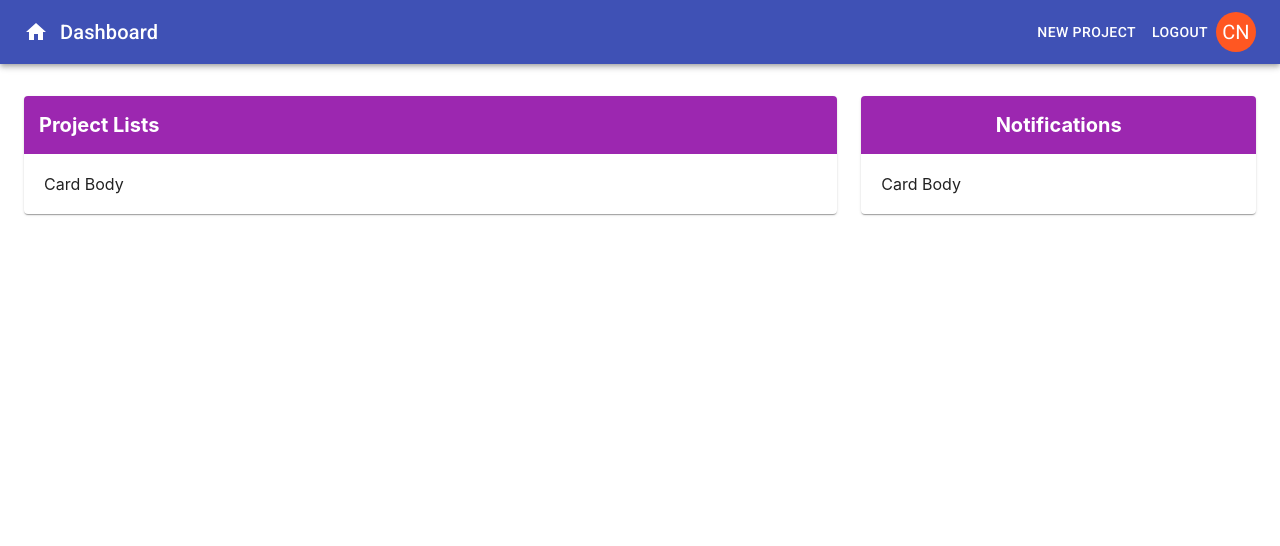
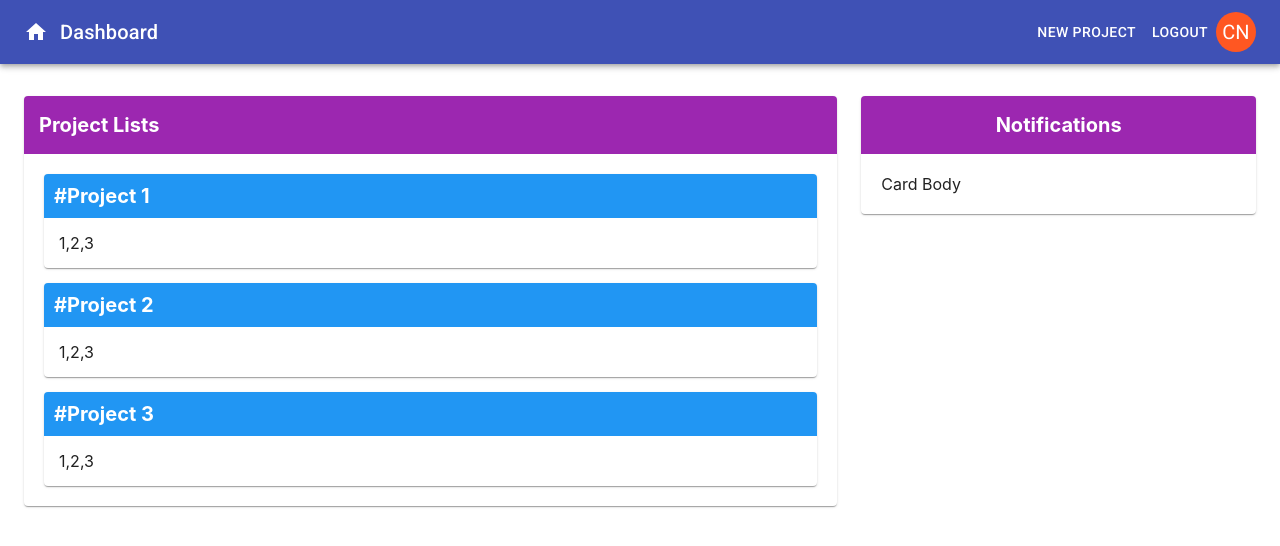
Before and after one commit to Chethan-170/react-firebase, a React (Create React App) app: page / in a window 1280 px wide. Shown: the top 546 px of the page. Built offline with nearby package versions, Linux system fonts and the light colour scheme.

Commit message:
Features updated

```diff
--- a/src/App.js
+++ b/src/App.js
@@ -1,11 +1,16 @@
 import NavBar from './components/layout/NavBar';
 import DashBoard from './components/dashboard/DashBoard';
-function App() {
+import { BrowserRouter, Route, Switch } from 'react-router-dom';
+import ProjectDetails from './components/projects/ProjectDetails';
+
+export default function App() {
   return (
-    <div>
-       <NavBar/>
-       <DashBoard/>
-    </div>
+    <BrowserRouter>
+      <NavBar/>
+      <Switch>
+        <Route exact path="/" component={DashBoard}/>
+        <Route path="/project/:id" component={ProjectDetails}/>
+      </Switch>
+    </BrowserRouter>
   );
 }
-export default App;
--- a/src/Style.js
+++ b/src/Style.js
@@ -16,6 +16,20 @@ const myStyle = makeStyles((theme)=>({
     },
     cardBody:{
         margin: '20px'
+    },
+    cardFooter:{
+        margin: '20px'
+    },
+    cardTitleSecondary:{
+        padding: '10px',
+        margin: 0,
+        backgroundColor: '#2196f3',
+        color: 'white',
+        fontSize: '20px',
+        fontWeight: 'bold'
+    },
+    cardBodySecondary:{
+        margin: '15px'
     }
 }));
 export default myStyle;
--- a/src/components/dashboard/DashBoard.js
+++ b/src/components/dashboard/DashBoard.js
@@ -1,7 +1,6 @@
 import { Container,Grid } from '@material-ui/core';
-import { Card,CardContent } from '@material-ui/core';
-import { makeStyles } from '@material-ui/core/styles';
 import myStyle from '../../Style';
+import ProjectList from '../projects/ProjectList';
 import Notifications from './Notifications';
 
 const DashBoard = ()=>{
@@ -10,12 +9,7 @@ const DashBoard = ()=>{
         <Container>
             <Grid container spacing={3} className={classes.container}>
                 <Grid item className={classes.gridItem} lg={8} md={12}>
-                    <Card>
-                        <CardContent style={{padding:'0'}}>
-                            <div className={classes.cardTitle}>Project Lists</div>
-                            <div className={classes.cardBody}>Card Body</div>
-                        </CardContent>
-                    </Card>
+                    <ProjectList/>
                 </Grid>
                 <Grid item className={classes.gridItem} lg={4} md={12}>
                     <Notifications/>
--- a/src/components/layout/NavBar.js
+++ b/src/components/layout/NavBar.js
@@ -7,6 +7,7 @@ import IconButton from '@material-ui/core/IconButton';
 import SvgIcon from '@material-ui/core/SvgIcon';
 import SignInLinks from './SignInLinks';
 import SignOutLinks from './SignOutLinks';
+import { withRouter } from 'react-router';
 
 const useStyles = makeStyles((theme) => ({
   root: {
@@ -17,7 +18,7 @@ const useStyles = makeStyles((theme) => ({
   }
 }));
 
-export default function NavBar() {
+function NavBar(props) {
   const classes = useStyles();
   return (
     <div className={classes.root}>
@@ -38,3 +39,4 @@ export default function NavBar() {
     </div>
   );
 }
+export default withRouter(NavBar);
--- /dev/null
+++ b/src/components/projects/ProjectDetails.js
@@ -0,0 +1,24 @@
+import { Card,CardContent } from '@material-ui/core';
+import Typography from '@material-ui/core/Typography';
+import myStyle from '../../Style';
+const ProjectDetails = (props)=>{
+    console.log(props);
+    const id = props.match.params.id;
+    const classes = myStyle();
+    return(
+        <Card variant="outlined" style={{margin: 30}}>
+            <CardContent style={{padding:'0'}}>
+                <Typography variant="h5" component="h2" className={classes.cardTitle}>
+                    #Project {id}
+                </Typography>
+                <Typography variant="h6" component="p" className={classes.cardBody}>
+                    well meaning and kindly.gggggggggggggggggggggg
+                </Typography>
+                <Typography variant="button" component="p" className={classes.cardFooter}>
+                   Posted by Chethan N <br/> 10th April, 11am
+                </Typography>
+            </CardContent>
+      </Card>
+    )
+}
+export default ProjectDetails;
--- a/src/components/projects/ProjectList.js
+++ b/src/components/projects/ProjectList.js
@@ -0,0 +1,20 @@
+import Card from '@material-ui/core/Card';
+import CardContent from '@material-ui/core/CardContent';
+import myStyle from '../../Style';
+import ProjectSummary from './ProjectSummary';
+const ProjectList = ()=>{
+    const classes = myStyle();
+    return(
+        <Card>
+            <CardContent style={{padding:'0'}}>
+                <div className={classes.cardTitle}>Project Lists</div>
+                <div className={classes.cardBody}>
+                    <ProjectSummary title="#Project 1" body='1,2,3'/>
+                    <ProjectSummary title="#Project 2" body='1,2,3'/>
+                    <ProjectSummary title="#Project 3" body='1,2,3'/>
+                </div>
+            </CardContent>
+        </Card>
+    )
+}
+export default ProjectList;
--- /dev/null
+++ b/src/components/projects/ProjectSummary.js
@@ -0,0 +1,14 @@
+import { Card, CardContent } from "@material-ui/core";
+import myStyle from '../../Style';
+const ProjectSummary = ({title,body})=>{
+    const classes = myStyle();
+    return(
+        <Card style={{margin:'15px 0px'}}>
+            <CardContent style={{padding:'0'}}>
+                <div className={classes.cardTitleSecondary}>{title || "Card Title"}</div>
+                <div className={classes.cardBodySecondary}>{body || "Card Body"}</div>
+            </CardContent>
+        </Card>
+    )
+}
+export default ProjectSummary;
```
